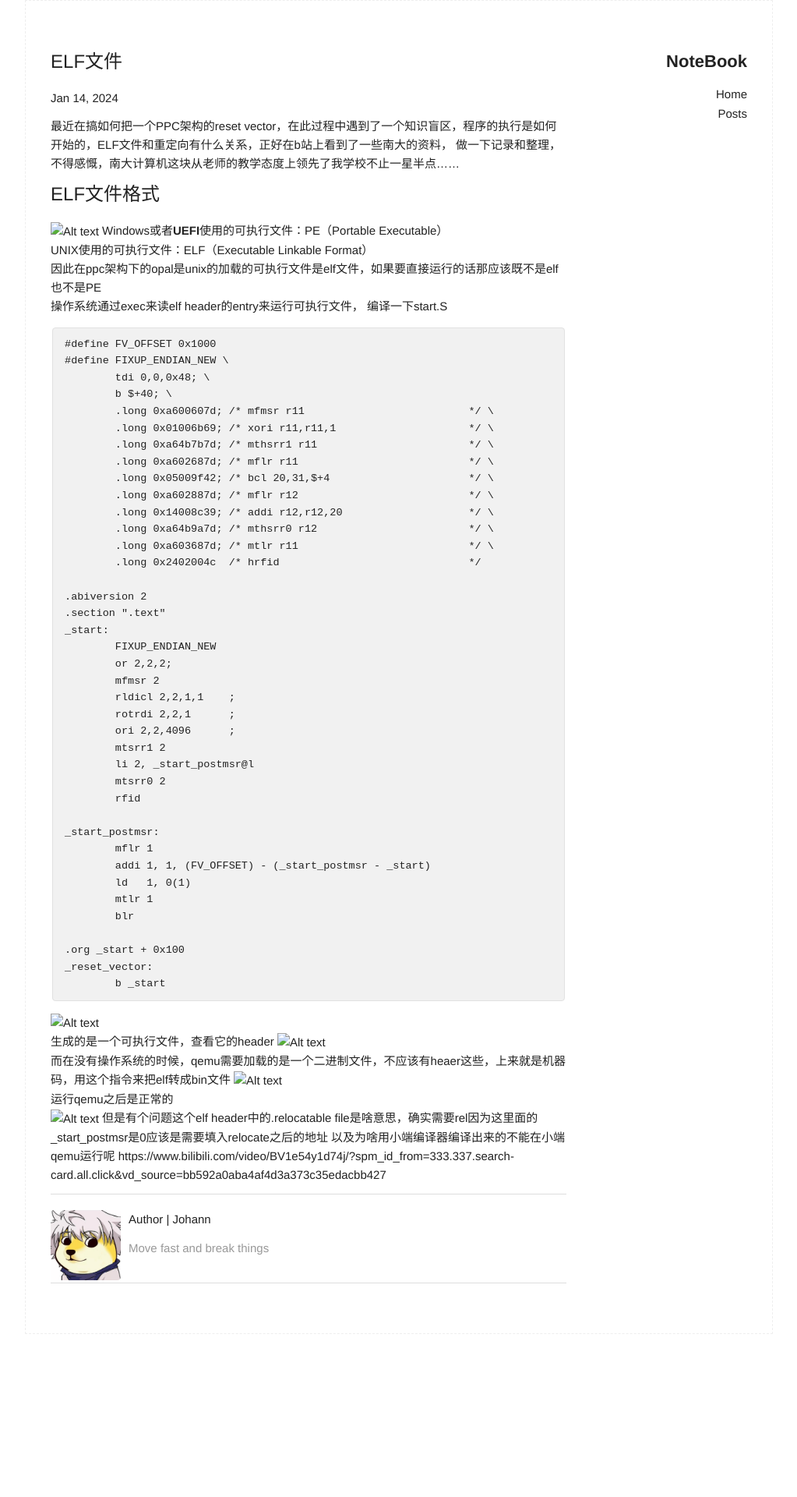
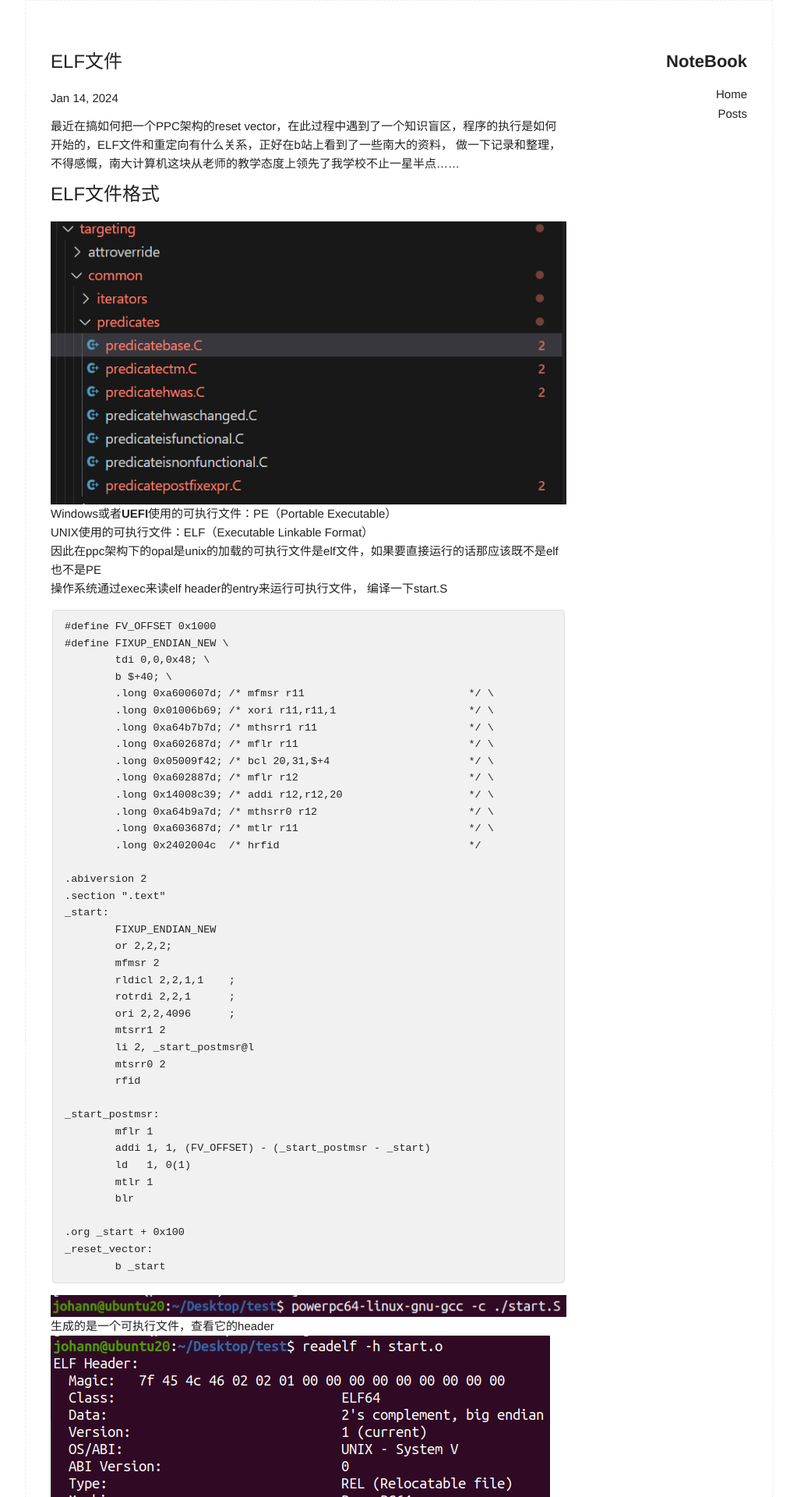
Before and after one commit to j0h4nnch1/j0h4nnch1.github.io, a Jekyll site: the page built from _posts/2024-01-14-ELF文件.md, in a window 1280 px wide. Shown: the top 1920 px of the page at 78% size, without its empty margins (128-1151 px from the left). Built offline with Jekyll 4.4.1, drawn with Linux system fonts in a browser that asks for light colours; before the commit the page ends 1851 px from its top, so only the background shows below that.

Commit message:
change image path

````diff
--- a/_posts/2024-01-14-ELF文件.md
+++ b/_posts/2024-01-14-ELF文件.md
@@ -10,7 +10,8 @@ description: 计算机基础
 
 <!--description-->
 # ELF文件格式
-![Alt text](image.png)
+
+![]({{site.baseurl}}/assets/img/image.png)
 Windows或者**UEFI**使用的可执行文件：PE（Portable Executable）
 UNIX使用的可执行文件：ELF（Executable Linkable Format）
 因此在ppc架构下的opal是unix的加载的可执行文件是elf文件，如果要直接运行的话那应该既不是elf也不是PE
@@ -57,13 +58,13 @@ _start_postmsr:
 _reset_vector:
         b _start
 ```
-![Alt text](image-1.png)
+![]({{site.baseurl}}/assets/img/image-1.png)
 生成的是一个可执行文件，查看它的header
-![Alt text](image-2.png)
+![]({{site.baseurl}}/assets/img/image-2.png)
 而在没有操作系统的时候，qemu需要加载的是一个二进制文件，不应该有heaer这些，上来就是机器码，用这个指令来把elf转成bin文件
-![Alt text](image-3.png)
+![]({{site.baseurl}}/assets/img/image-3.png)
 运行qemu之后是正常的
-![Alt text](image-4.png)
+![]({{site.baseurl}}/assets/img/image-4.png)
 但是有个问题这个elf header中的.relocatable file是啥意思，确实需要rel因为这里面的_start_postmsr是0应该是需要填入relocate之后的地址
 以及为啥用小端编译器编译出来的不能在小端qemu运行呢
 https://www.bilibili.com/video/BV1e54y1d74j/?spm_id_from=333.337.search-card.all.click&vd_source=bb592a0aba4af4d3a373c35edacbb427
````
Also changed, not shown: assets/img copy/dog.jpg (added), assets/img copy/image.jpg (added), assets/img copy/image.png (added), assets/img/image copy.png (renamed from _posts/image.png), assets/img/image-1.png (renamed from _posts/image-1.png), assets/img/image-2.png (renamed from _posts/image-2.png), assets/img/image-3.png (renamed from _posts/image-3.png), assets/img/image-4.png (renamed from _posts/image-4.png).
